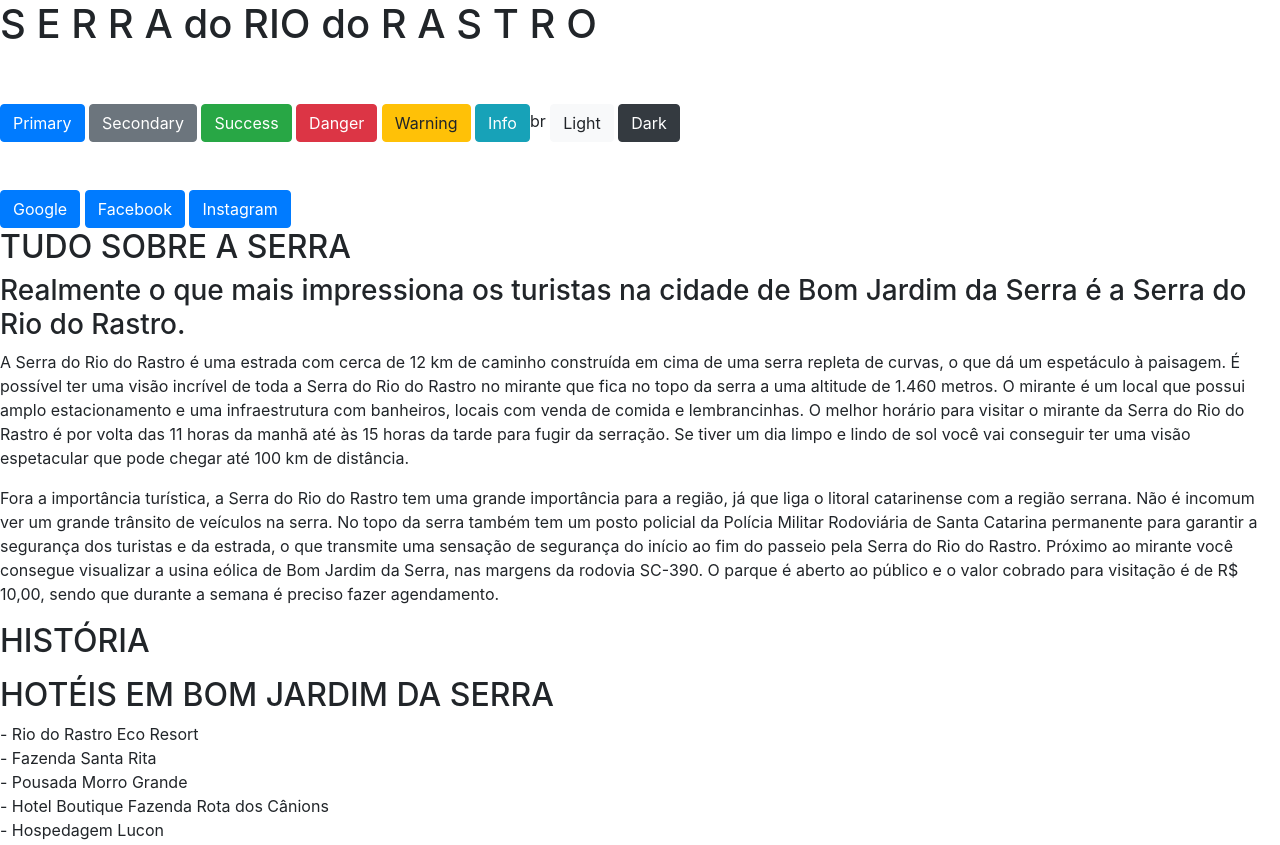
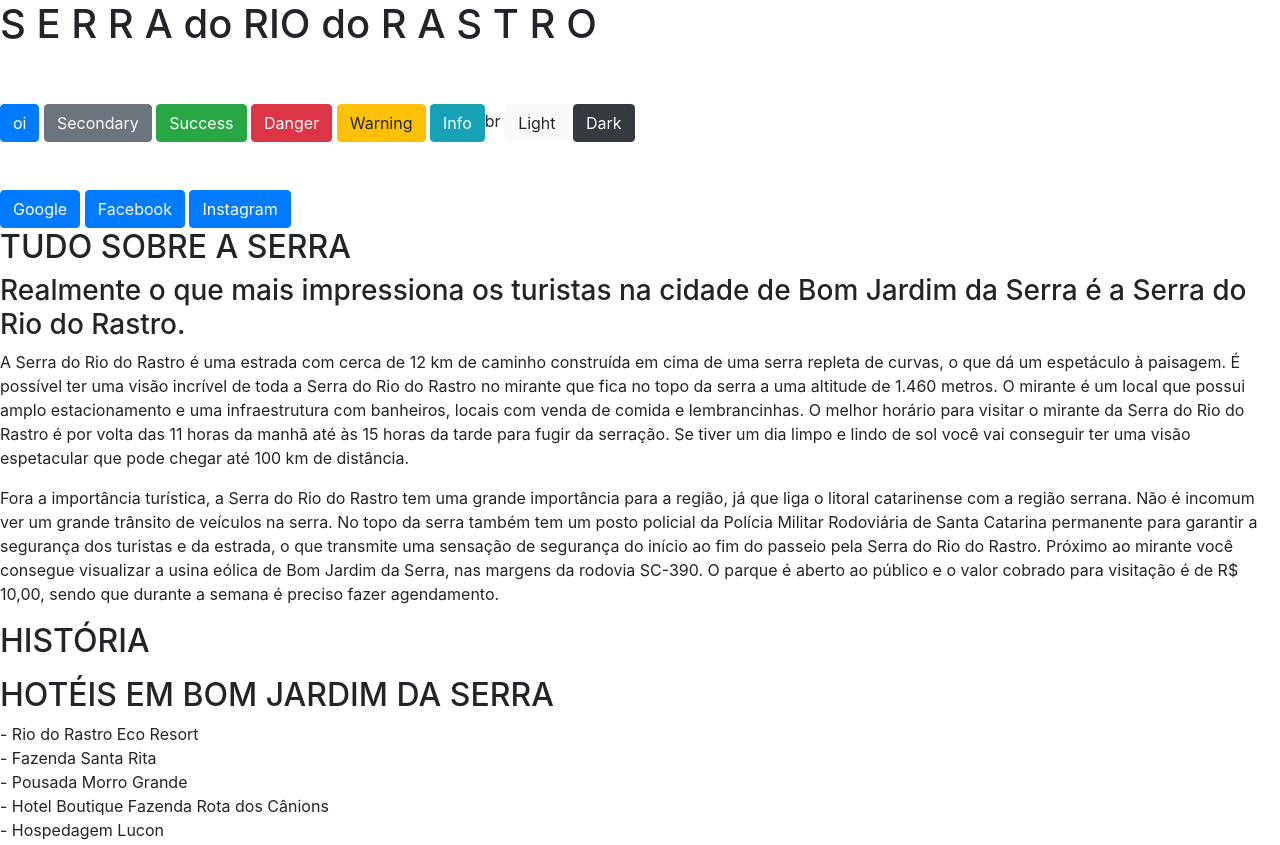
Before and after one commit to Kkristhian/Kkristhian.github.io, a plain HTML site: page index.html in a window 1280 px wide. Shown: the top 845 px of the page. Drawn offline with nearby package versions, Linux system fonts and the light colour scheme.

Commit message:
Update index.html

```diff
--- a/index.html
+++ b/index.html
@@ -14,7 +14,7 @@
   <body>
         <br>
         <br>
-        <button type="button" class="btn btn-primary">Primary</button>
+        <button type="button" class="btn btn-primary">oi</button>
         <button type="button" class="btn btn-secondary">Secondary</button>
         <button type="button" class="btn btn-success">Success</button>
         <button type="button" class="btn btn-danger">Danger</button>
```
